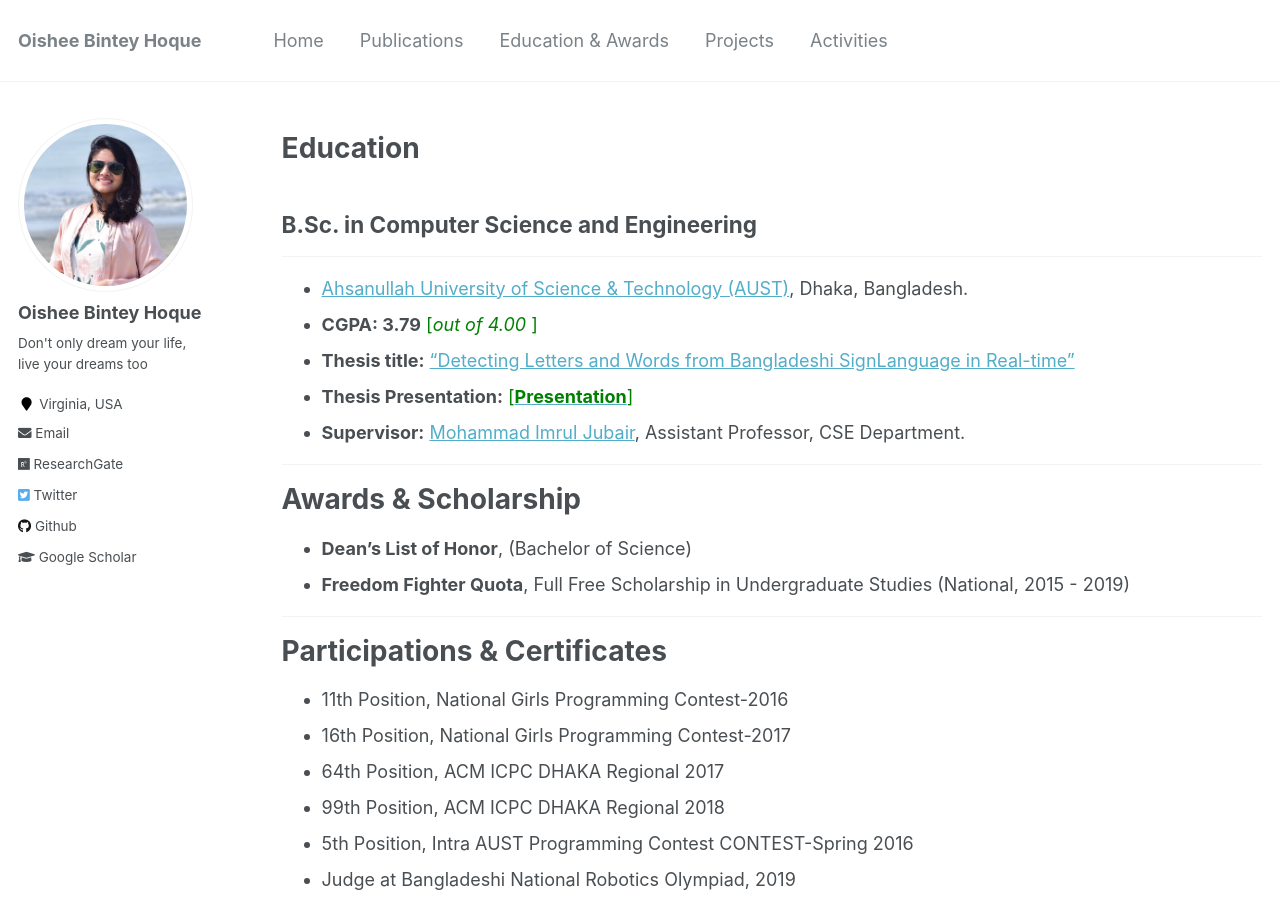
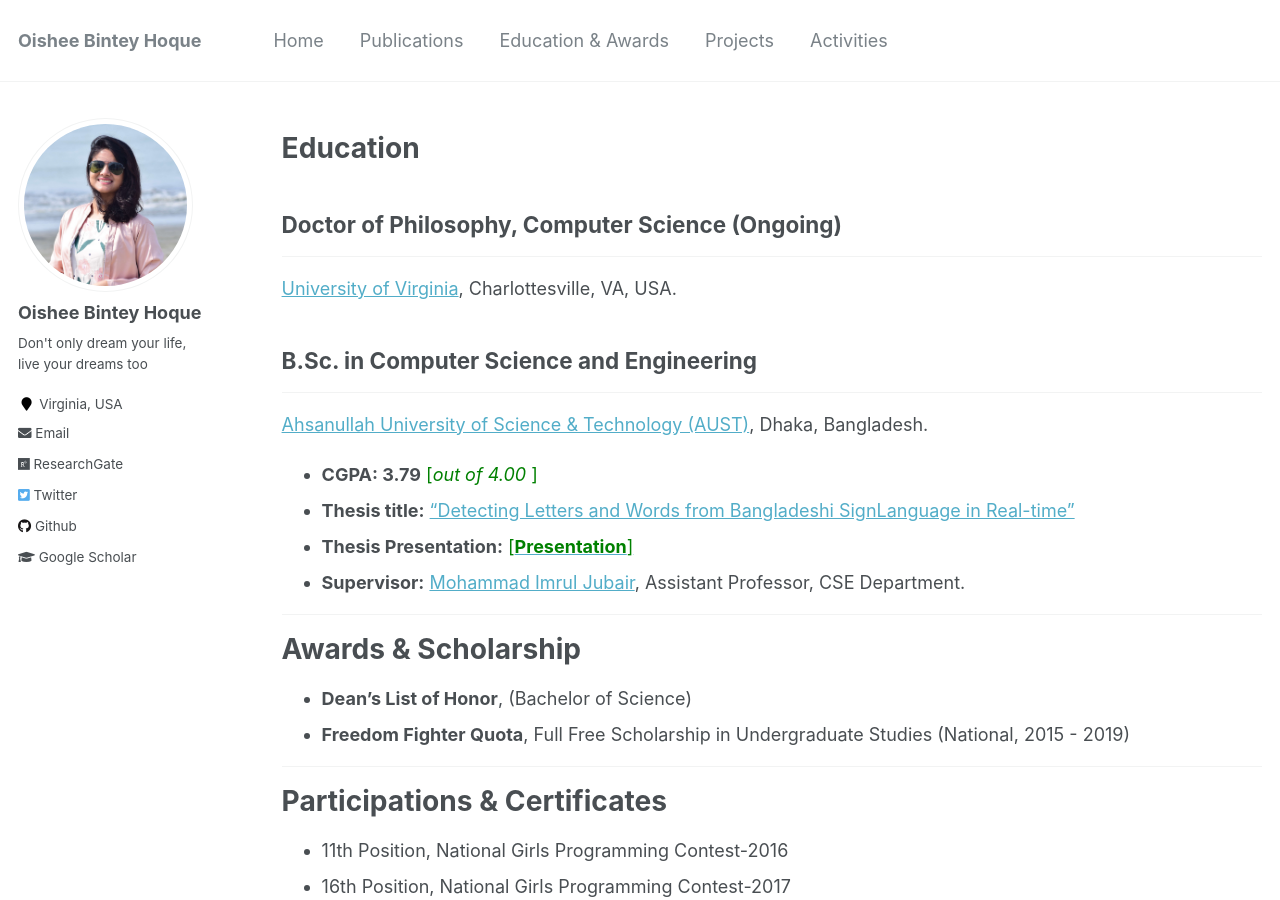
Before and after one commit to oishee-hoque/oishee-hoque.github.io, a Jekyll site: the page built from _pages/education-awards.md, in a window 1280 px wide and 900 px high. Built offline with Jekyll 4.4.1, drawn with Linux system fonts in a browser that asks for light colours.

Commit message:
Update education-awards.md

```diff
--- a/_pages/education-awards.md
+++ b/_pages/education-awards.md
@@ -9,11 +9,18 @@ redirect_from:
 
 # Education
 
+## Doctor of Philosophy, Computer Science (Ongoing)
+
+---
+
+[University of Virginia](https://engineering.virginia.edu/departments/computer-science), Charlottesville, VA, USA.
+
 ## B.Sc. in Computer Science and Engineering
 
 ---
 
-- [Ahsanullah University of Science & Technology (AUST)](http://aust.edu/), Dhaka, Bangladesh.
+[Ahsanullah University of Science & Technology (AUST)](http://aust.edu/), Dhaka, Bangladesh.
+
 - **CGPA: 3.79** <span style ="color:Green"> [*out of 4.00* ] </span>
 - **Thesis title:** ["Detecting Letters and Words from Bangladeshi SignLanguage in Real-time"](https://oishee-hoque.github.io/files/Defense.pdf)
 - **Thesis Presentation:** [<span style ="color:Green"> [**Presentation**] </span>](https://oishee-hoque.github.io/files/DefensePresentation.pdf)
```
